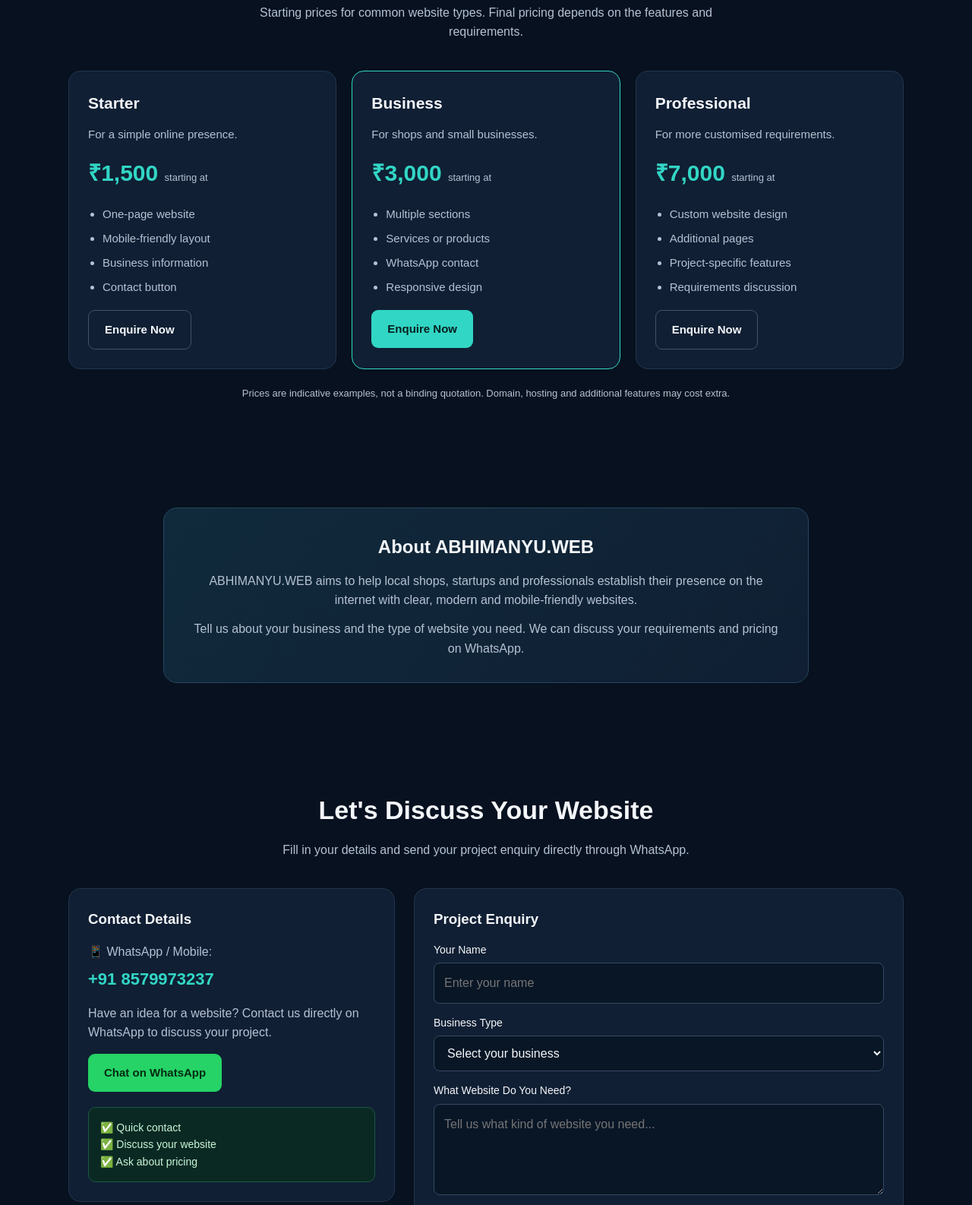
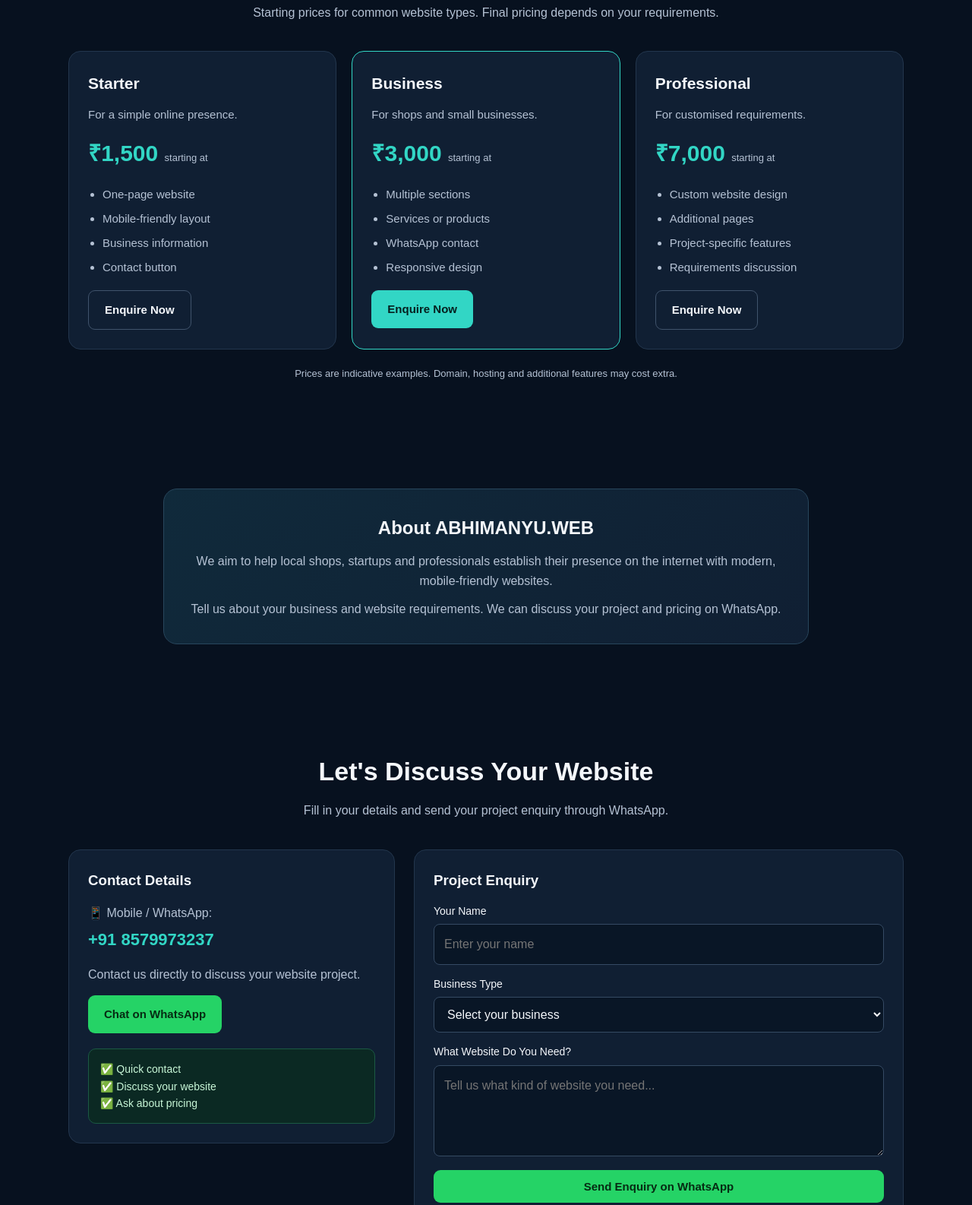
Before and after one commit to soni2005-web/abhimanyu-web, a plain HTML site: page index.html in a window 1280 px wide. Shown: the part 1258-2844 px from the top of the page at 76% size. Drawn offline with Linux system fonts and the light colour scheme.

Commit message:
Update index.html

```diff
--- a/index.html
+++ b/index.html
@@ -6,7 +6,6 @@
 <meta name="viewport" content="width=device-width, initial-scale=1.0">
 
 <title>ABHIMANYU.WEB | Website Design Services</title>
-
 <meta name="description" content="ABHIMANYU.WEB creates modern websites for shops, small businesses and professionals. Contact us on WhatsApp.">
 
 <style>
@@ -422,7 +421,6 @@
 <section id="services">
     <div class="container">
         <h2 class="section-title">Our Services</h2>
-
         <p class="section-desc">
             Website solutions for businesses that want to grow online.
         </p>
@@ -431,28 +429,19 @@
             <article class="card">
                 <div class="icon">🏪</div>
                 <h3>Shop Websites</h3>
-                <p>
-                    Show your products, business details, opening hours
-                    and contact information online.
-                </p>
+                <p>Show your products, business details, opening hours and contact information online.</p>
             </article>
 
             <article class="card">
                 <div class="icon">🏢</div>
                 <h3>Business Websites</h3>
-                <p>
-                    Present your company, services, experience and
-                    customer enquiry details professionally.
-                </p>
+                <p>Present your company, services, experience and customer enquiry details professionally.</p>
             </article>
 
             <article class="card">
                 <div class="icon">👨‍💻</div>
                 <h3>Portfolio Websites</h3>
-                <p>
-                    Display your skills, projects and work experience
-                    in one simple online portfolio.
-                </p>
+                <p>Display your skills, projects and work experience in one simple online portfolio.</p>
             </article>
         </div>
     </div>
@@ -461,10 +450,8 @@
 <section id="pricing">
     <div class="container">
         <h2 class="section-title">Simple Pricing</h2>
-
         <p class="section-desc">
-            Starting prices for common website types. Final pricing
-            depends on the features and requirements.
+            Starting prices for common website types. Final pricing depends on your requirements.
         </p>
 
         <div class="grid">
@@ -472,14 +459,12 @@
                 <h3>Starter</h3>
                 <p>For a simple online presence.</p>
                 <div class="price">₹1,500 <small>starting at</small></div>
-
                 <ul>
                     <li>One-page website</li>
                     <li>Mobile-friendly layout</li>
                     <li>Business information</li>
                     <li>Contact button</li>
                 </ul>
-
                 <a class="btn btn-outline" href="#contact">Enquire Now</a>
             </article>
 
@@ -487,36 +472,31 @@
                 <h3>Business</h3>
                 <p>For shops and small businesses.</p>
                 <div class="price">₹3,000 <small>starting at</small></div>
-
                 <ul>
                     <li>Multiple sections</li>
                     <li>Services or products</li>
                     <li>WhatsApp contact</li>
                     <li>Responsive design</li>
                 </ul>
-
                 <a class="btn" href="#contact">Enquire Now</a>
             </article>
 
             <article class="card">
                 <h3>Professional</h3>
-                <p>For more customised requirements.</p>
+                <p>For customised requirements.</p>
                 <div class="price">₹7,000 <small>starting at</small></div>
-
                 <ul>
                     <li>Custom website design</li>
                     <li>Additional pages</li>
                     <li>Project-specific features</li>
                     <li>Requirements discussion</li>
                 </ul>
-
                 <a class="btn btn-outline" href="#contact">Enquire Now</a>
             </article>
         </div>
 
         <p class="note">
-            Prices are indicative examples, not a binding quotation.
-            Domain, hosting and additional features may cost extra.
+            Prices are indicative examples. Domain, hosting and additional features may cost extra.
         </p>
     </div>
 </section>
@@ -525,16 +505,14 @@
     <div class="container">
         <div class="about-box">
             <h2>About ABHIMANYU.WEB</h2>
-
             <p>
-                ABHIMANYU.WEB aims to help local shops, startups and
-                professionals establish their presence on the internet
-                with clear, modern and mobile-friendly websites.
+                We aim to help local shops, startups and professionals
+                establish their presence on the internet with modern,
+                mobile-friendly websites.
             </p>
-
             <p>
-                Tell us about your business and the type of website you need.
-                We can discuss your requirements and pricing on WhatsApp.
+                Tell us about your business and website requirements.
+                We can discuss your project and pricing on WhatsApp.
             </p>
         </div>
     </div>
@@ -545,8 +523,7 @@
         <h2 class="section-title">Let's Discuss Your Website</h2>
 
         <p class="section-desc">
-            Fill in your details and send your project enquiry directly
-            through WhatsApp.
+            Fill in your details and send your project enquiry through WhatsApp.
         </p>
 
         <div class="contact-layout">
@@ -555,9 +532,8 @@
                 <h3>Contact Details</h3>
 
                 <p>
-                    📱 WhatsApp / Mobile:
+                    📱 Mobile / WhatsApp:
                     <br>
-
                     <a class="phone-number"
                        href="https://wa.me/918579973237"
                        target="_blank"
@@ -567,8 +543,7 @@
                 </p>
 
                 <p>
-                    Have an idea for a website?
-                    Contact us directly on WhatsApp to discuss your project.
+                    Contact us directly to discuss your website project.
                 </p>
 
                 <a class="btn btn-whatsapp"
@@ -589,16 +564,11 @@
                 <h3>Project Enquiry</h3>
 
                 <label for="customerName">Your Name</label>
-                <input
-                    id="customerName"
-                    name="customerName"
-                    type="text"
-                    placeholder="Enter your name"
-                    required
-                >
+                <input id="customerName" type="text"
+                       placeholder="Enter your name" required>
 
                 <label for="businessType">Business Type</label>
-                <select id="businessType" name="businessType" required>
+                <select id="businessType" required>
                     <option value="">Select your business</option>
                     <option value="Shop">Shop</option>
                     <option value="Small Business">Small Business</option>
@@ -608,20 +578,16 @@
                 </select>
 
                 <label for="requirements">What Website Do You Need?</label>
-                <textarea
-                    id="requirements"
-                    name="requirements"
+                <textarea id="requirements"
                           placeholder="Tell us what kind of website you need..."
-                    required
-                ></textarea>
+                          required></textarea>
 
                 <button class="btn btn-whatsapp" type="submit">
                     Send Enquiry on WhatsApp
                 </button>
 
                 <p class="note">
-                    WhatsApp will open with your enquiry. Review the
-                    message and press Send.
+                    WhatsApp will open with your enquiry. Review it and press Send.
                 </p>
             </form>
 
@@ -638,22 +604,18 @@
     </div>
 </footer>
 
-<a
-    class="floating-whatsapp"
+<a class="floating-whatsapp"
    href="https://wa.me/918579973237?text=Hello%20ABHIMANYU.WEB%2C%20I%20want%20to%20discuss%20a%20website."
    target="_blank"
    rel="noopener noreferrer"
-    aria-label="Contact ABHIMANYU.WEB on WhatsApp">
+   aria-label="Contact us on WhatsApp">
     WhatsApp Us
 </a>
 
 <script>
-document.getElementById("year").textContent =
-    new Date().getFullYear();
+document.getElementById("year").textContent = new Date().getFullYear();
 
-document.getElementById("enquiryForm").addEventListener(
-    "submit",
-    function(event) {
+document.getElementById("enquiryForm").addEventListener("submit", function(event) {
     event.preventDefault();
 
     const name = document.getElementById("customerName").value.trim();
@@ -675,8 +637,7 @@
         "?text=" + encodeURIComponent(message);
 
     window.open(whatsappURL, "_blank", "noopener,noreferrer");
-    }
-);
+});
 </script>
 
 </body>
```
Lines whose indentation alone changed are shown as unchanged.
